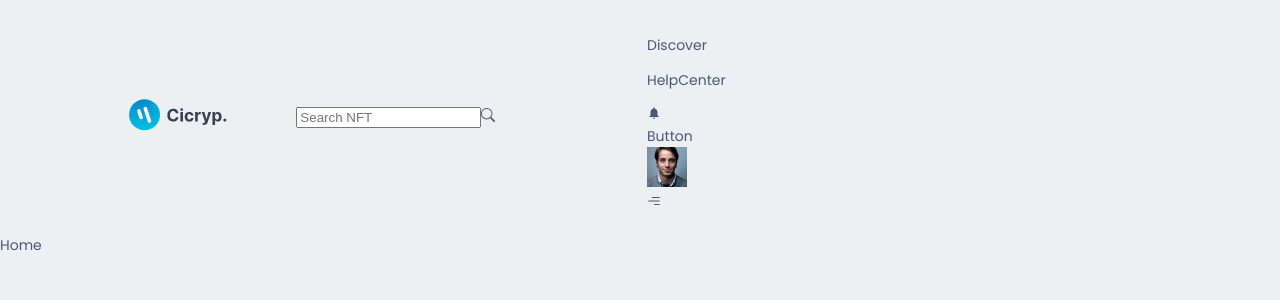
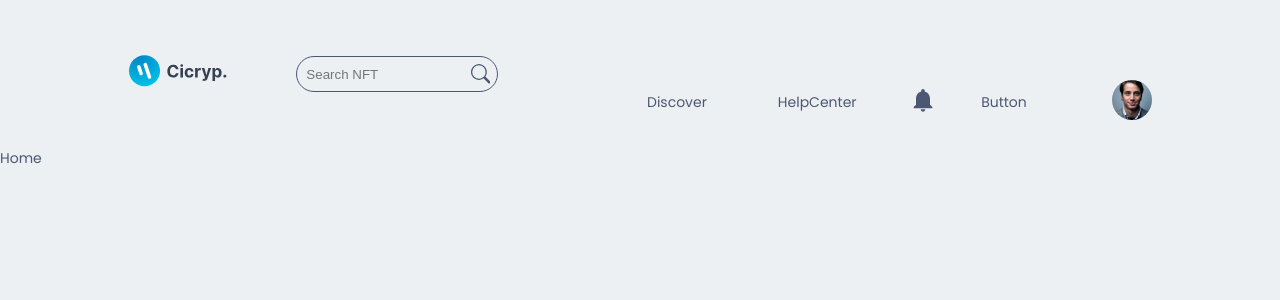
Before and after one commit to Aniket-Kumar-Paul/ArtChain, a Next.js app in the folder client/: page / in a window 1280 px wide. Shown: the top 300 px of the page. Built offline with nearby package versions, Linux system fonts and the light colour scheme.

Commit message:
FRONTEND - Styling Navbar

```diff
--- a/client/components/NavBar/NavBar.module.css
+++ b/client/components/NavBar/NavBar.module.css
@@ -23,6 +23,137 @@
 
 .navbar_container_left_box_input_box {
   width: 60%;
-    border: 1px solid var();
+  border: 1px solid var(--icons-color);
+  display: flex;
+  align-items: center;
+  padding: 0.5rem;
+  border-radius: 2rem;
+}
 
+.navbar_container_left_box_input_box input {
+  width: 90%;
+  border: none;
+  outline: none;
+  background-color: transparent;
 }
+
+.search_icon {
+  cursor: pointer;
+  font-size: 1.4rem;
+}
+
+/* RIGHT  */
+.navbar_container_right {
+  display: grid;
+  grid-template-columns: 1fr 1fr 0.5fr 1fr 0.3fr;
+  gap: 1rem;
+  align-items: center;
+  align-self: flex-end;
+}
+
+.navbar_container_right_discover {
+  position: relative;
+  cursor: pointer;
+}
+.navbar_container_right_help {
+  position: relative;
+  cursor: pointer;
+}
+.navbar_container_right_discover_box,
+.navbar_container_right_help_box {
+  position: absolute;
+  padding: 1rem 0.5rem;
+  box-shadow: var(--box-shadow);
+  font-size: 1rem;
+  width: 15rem;
+  border-radius: 1rem;
+  background-color: var(--main-bg-color);
+}
+
+.navbar_container_right_notify {
+    position: relative;
+    cursor: pointer;
+}
+
+.notify {
+    font-size: 2rem;
+}
+
+.navbar_container_right_button {
+    position: relative;
+    cursor: pointer;
+}
+
+.navbar_container_right_profile_box {
+    position: relative;
+    cursor: pointer;
+}
+
+.navbar_container_right_profile {
+    border-radius: 50%;
+}
+
+.navbar_container_right_menuBtn {
+    display: none;
+}
+
+.menuIcon {
+    font-size: 2.5rem;
+    cursor: pointer;
+}
+
+/* SIDEBAR */
+.sideBar {
+    position: fixed;
+    top: 0;
+    width: 24rem;
+    background-color: var(--main-bg-color);
+    box-shadow: var(--box-shadow);
+    height: 100vh;
+    overflow-y: auto;
+    display: none;
+    z-index: 11111;
+}
+
+.sideBar::-webkit-scrollbar {
+    display: none;
+}
+
+@media screen and (min-device-width: 320px) and
+(max-device-width: 768px) {
+    .navbar_container {
+        grid-template-columns: 1fr 1fr;
+    }
+
+    .navbar_container_left {
+        grid-template-columns: 1fr;
+    }
+
+    .navbar_container_right {
+        grid-template-columns: repeat(3, 1fr);
+    }
+
+    .navbar_container_right_menuBtn {
+        display: block;
+    }
+
+    .navbar_container_left_box_input_box {
+        display: none;
+    }
+
+    .navbar_container_right_button {
+        display: none;
+    }
+
+    .navbar_container_right_discover {
+        display: none;
+    }
+
+    .navbar_container_right_help {
+        display: none;
+    }
+
+    .sideBar {
+        display: block;
+    }
+}
```
Lines whose indentation alone changed are shown as unchanged.
